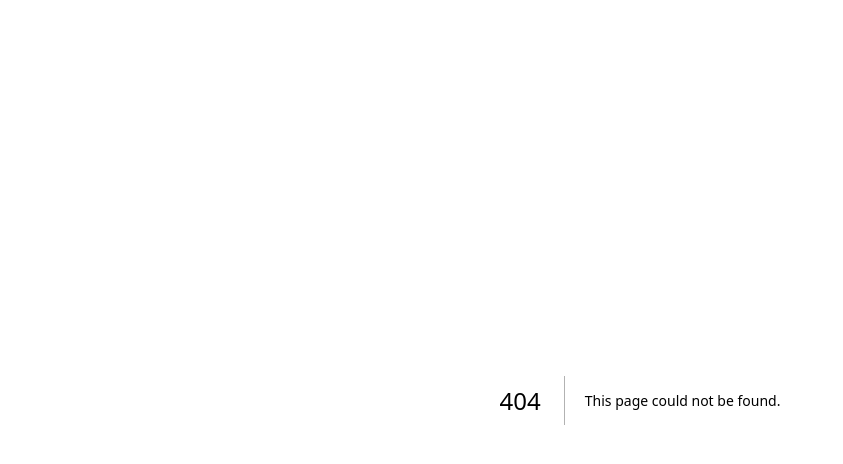
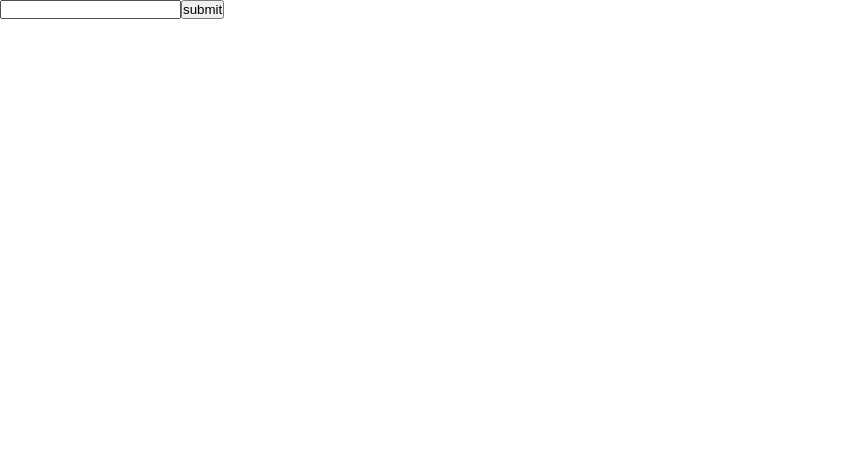
Before and after one commit to weijiePan/mock_debate, a Next.js app: page /debate in a window 1280 px wide. Before the commit this address had no page. Shown: the top 464 px of the page, without its empty margins (0-843 px from the left). Built offline with nearby package versions, Linux system fonts and the light colour scheme.

Commit message:
initial debate page setup

```diff
--- /dev/null
+++ b/src/app/debate/page.tsx
@@ -0,0 +1,20 @@
+'use client'
+import {use, useState} from "react";
+
+export default function debate(){
+    let [userInput, changeUserInput]:[string[], Function] = useState([]);
+    let [aiOutput, changeAiOutput]:[string[], Function] = useState([]);
+    return<>
+        <form>
+            <input onChange={
+                (e)=>{
+                    changeUserInput([...userInput, e.target.value]);
+                }
+            }></input>
+            <button onClick={(e)=>{
+                e.preventDefault();
+                //calls function with the input
+            }}>submit</button>
+        </form>
+    </>
+}
```
Also changed, not shown: src/app/components/Textbox.tsx (added, +8 -0 lines).
